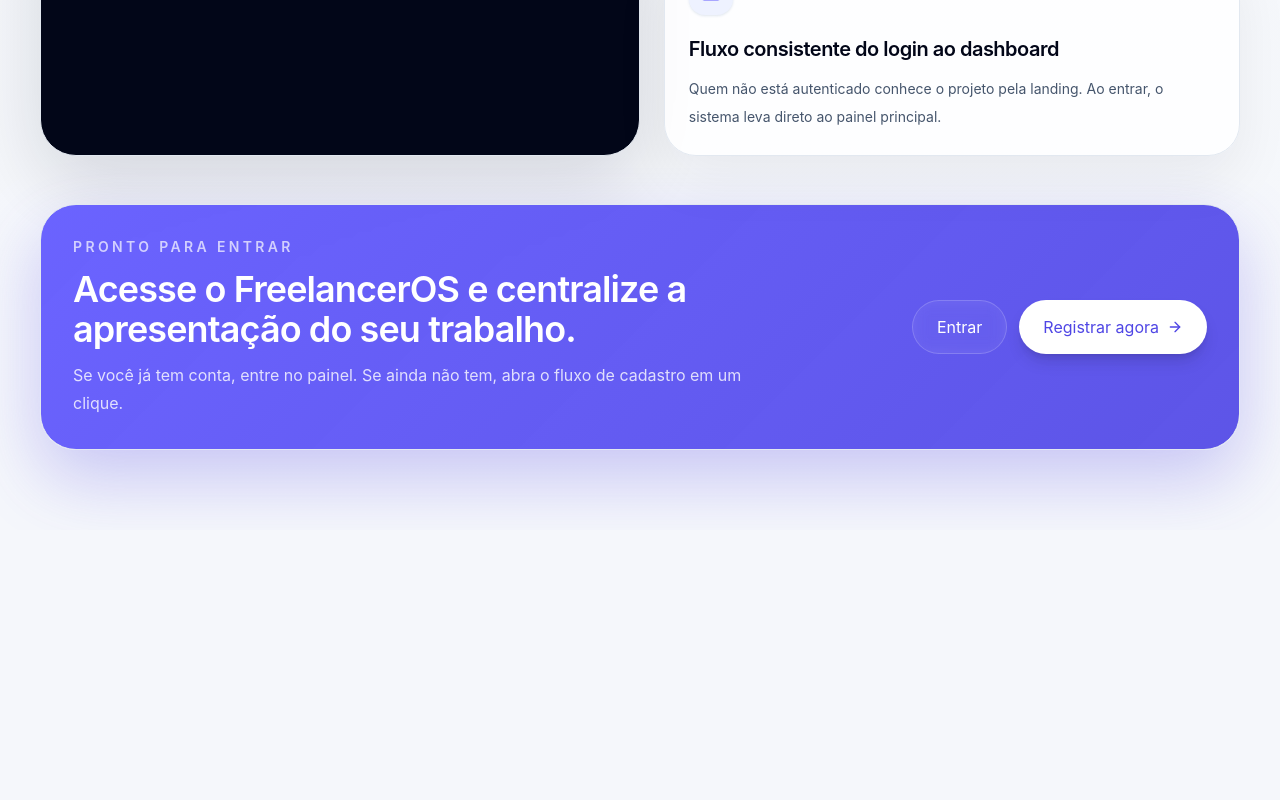
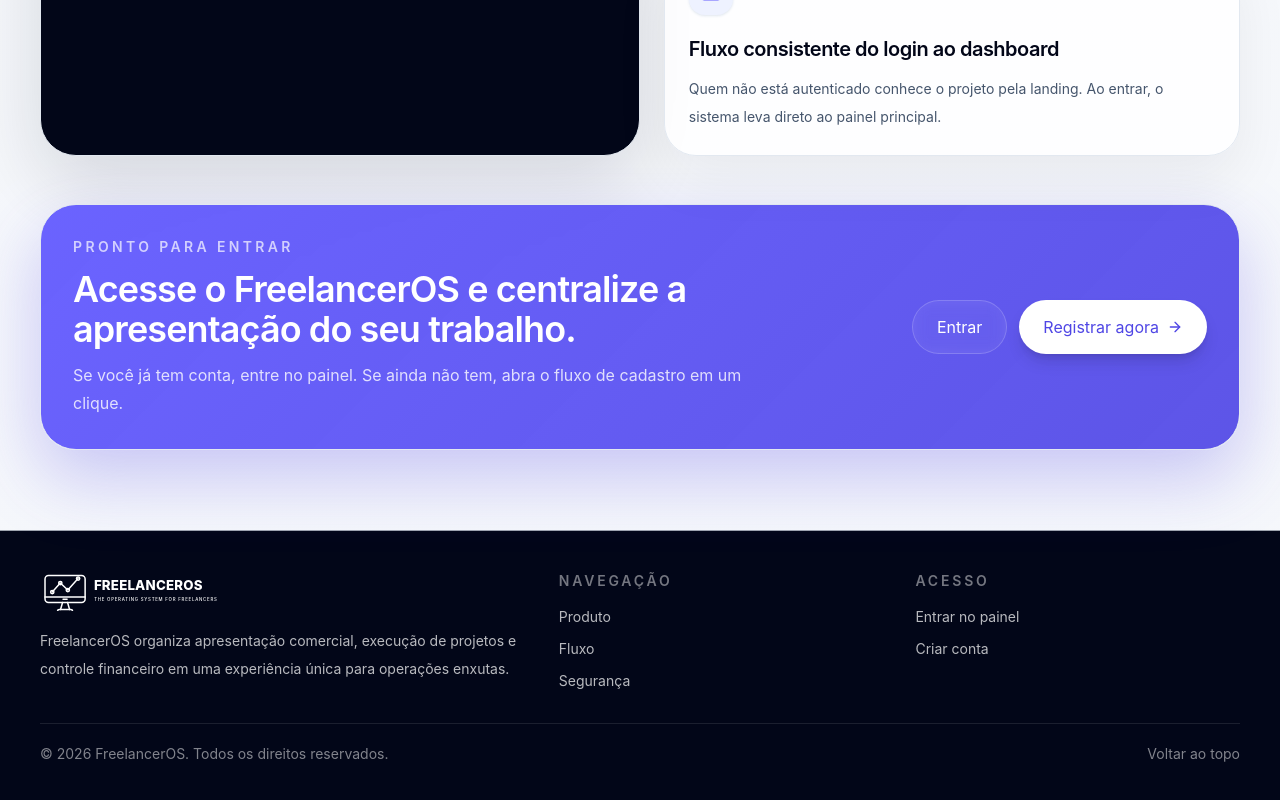
Before and after one commit to Jvictor3141/freelancerOS, a React (Vite) app: page / in a window 1280 px wide. Shown: the part 2013-2813 px from the top of the page. Before the commit the page ends 2543 px from the top, so only its background shows below. Built offline with nearby package versions, Linux system fonts and the light colour scheme; no server answers.

Commit message:
criacao e estilizacao do footer da landing page

```diff
--- a/src/pages/LandingPage.tsx
+++ b/src/pages/LandingPage.tsx
@@ -61,7 +61,10 @@
 
 export function LandingPage() {
   return (
-    <div className="motion-page min-h-screen bg-transparent text-slate-900">
+    <div
+      id="top"
+      className="motion-page min-h-screen bg-transparent text-slate-900"
+    >
       <div className="relative overflow-hidden">
         <div className="absolute inset-x-0 top-0 -z-10 h-[38rem] bg-[radial-gradient(circle_at_top_left,rgba(99,91,255,0.16),transparent_34%),radial-gradient(circle_at_top_right,rgba(56,189,248,0.12),transparent_24%),linear-gradient(180deg,rgba(255,255,255,0.9),rgba(248,250,252,0.72))]" />
         <div className="absolute left-1/2 top-28 -z-10 h-72 w-72 -translate-x-1/2 rounded-full bg-white/70 blur-3xl" />
@@ -390,6 +393,69 @@
             </section>
           </div>
         </main>
+
+        <footer className="border-t border-slate-200/70 bg-slate-950 text-white">
+          <div className="mx-auto max-w-7xl px-5 py-10 sm:px-8 lg:px-10">
+            <div className="grid gap-8 lg:grid-cols-[minmax(0,1.2fr)_minmax(12rem,0.8fr)_minmax(12rem,0.8fr)]">
+              <div className="space-y-4">
+                <img
+                  src={freelancerosLogo}
+                  alt="FreelancerOS"
+                  className="h-10 w-auto brightness-0 invert"
+                />
+                <p className="max-w-xl text-sm leading-7 text-white/72">
+                  FreelancerOS organiza apresentação comercial, execução de
+                  projetos e controle financeiro em uma experiência única para
+                  operações enxutas.
+                </p>
+              </div>
+
+              <div>
+                <p className="text-sm font-semibold uppercase tracking-[0.2em] text-white/45">
+                  Navegação
+                </p>
+                <div className="mt-4 flex flex-col gap-3 text-sm text-white/72">
+                  <a href="#produto" className="transition hover:text-white">
+                    Produto
+                  </a>
+                  <a href="#fluxo" className="transition hover:text-white">
+                    Fluxo
+                  </a>
+                  <a href="#seguranca" className="transition hover:text-white">
+                    Segurança
+                  </a>
+                </div>
+              </div>
+
+              <div>
+                <p className="text-sm font-semibold uppercase tracking-[0.2em] text-white/45">
+                  Acesso
+                </p>
+                <div className="mt-4 flex flex-col gap-3 text-sm">
+                  <Link
+                    to="/login?mode=sign_in"
+                    className="text-white/72 transition hover:text-white"
+                  >
+                    Entrar no painel
+                  </Link>
+                  <Link
+                    to="/login?mode=sign_up"
+                    className="text-white/72 transition hover:text-white"
+                  >
+                    Criar conta
+                  </Link>
+                </div>
+              </div>
+            </div>
+
+            <div className="mt-8 flex flex-col gap-3 border-t border-white/10 pt-5 text-sm text-white/50 sm:flex-row sm:items-center sm:justify-between">
+              <p>© {new Date().getFullYear()} FreelancerOS. Todos os direitos reservados.</p>
+              <a href="#top" className="transition hover:text-white">
+                Voltar ao topo
+              </a>
+            </div>
+          </div>
+        </footer>
       </div>
     </div>
   );
```
